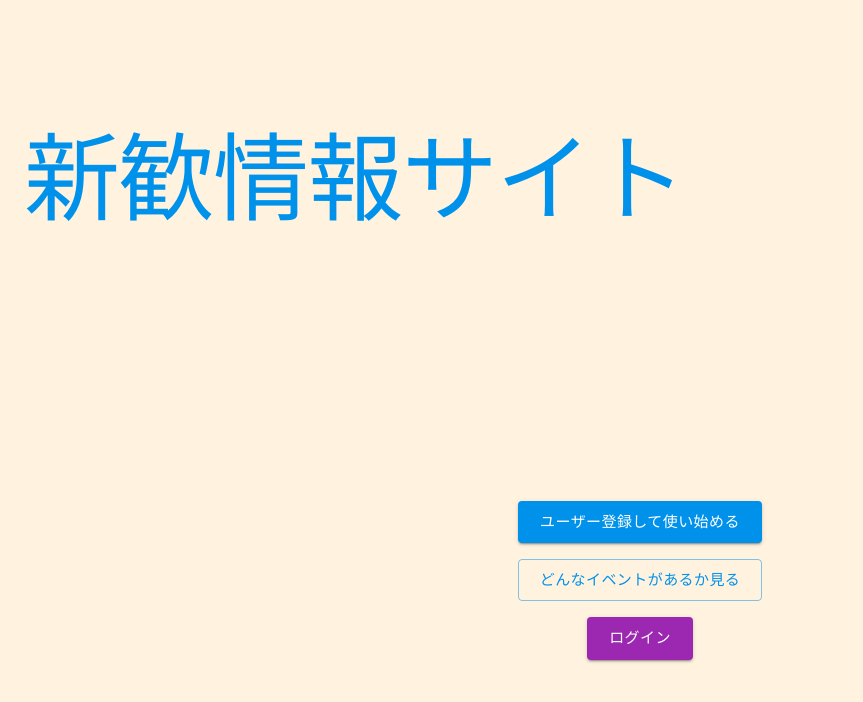
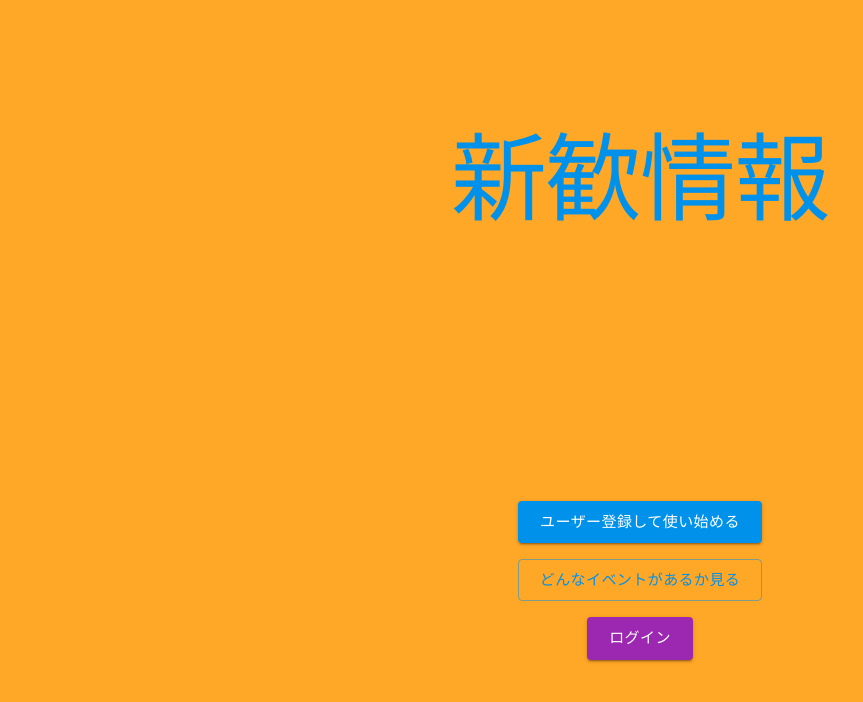
Before and after one commit to hotter6163/welcul, a Next.js app: page / in a window 1280 px wide. Shown: the top 702 px of the page, without its empty margins (0-863 px from the left). Built offline with nearby package versions, Linux system fonts and the light colour scheme.

Commit message:
ページ全体のレイアウトの修正

```diff
--- a/src/components/layouts/wrapInLayout.tsx
+++ b/src/components/layouts/wrapInLayout.tsx
@@ -6,23 +6,21 @@ type PageType = 'top' | 'user'
 
 export const wrapInLayout = (
   pageType: PageType,
-  WrappedComponent: ReactElement
+  WrappedPage: ReactElement
 ): ReactElement => {
   let pageWithLayout: ReactElement
   switch (pageType) {
     case 'top':
-      pageWithLayout = (
-        <Box sx={{ bgcolor: 'background.base' }}>
-          {WrappedComponent}
-        </Box>
-      )
+      pageWithLayout = WrappedPage
       break
     case 'user':
       pageWithLayout = (
-        <Box sx={{ bgcolor: 'background.base' }}>
+        <>
           <Header />
-          {WrappedComponent}
-        </Box>
+          <Box component="main" className="mt-20">
+            {WrappedPage}
+          </Box>
+        </>
       )
       break
   }
--- a/src/pages/home.tsx
+++ b/src/pages/home.tsx
@@ -5,7 +5,7 @@ import { wrapInLayout } from 'components/layouts/wrapInLayout'
 
 const Page: NextPage = () => {
   return wrapInLayout('user',
-    <main>
+    <>
       <Typography variant="body1" gutterBottom>body1 variant</Typography>
       <Typography variant="body2" gutterBottom>body2 variant</Typography>
       <Typography variant="button" display="block" gutterBottom>button variant</Typography>
@@ -25,7 +25,7 @@ const Page: NextPage = () => {
         <Button variant="outlined" size="medium">Button</Button>
         <Button variant="outlined" size="large">Button</Button>
       </div>
-    </main>
+    </>
   )
 }
 
--- a/src/pages/index.tsx
+++ b/src/pages/index.tsx
@@ -6,6 +6,7 @@ import {
   Grid,
   Typography
 } from '@mui/material'
+// import useScrollTrigger from '@mui/material/useScrollTrigger';
 
 import { wrapInLayout } from 'components/layouts/wrapInLayout'
 
@@ -17,16 +18,16 @@ declare module '@mui/material/Button' {
 
 const Page: NextPage = () => {
   return wrapInLayout('top',
-    <main>
-      <Container maxWidth="xl">
+    <Box component="main">
+      <Container maxWidth="xl" sx={{ bgcolor: 'background.main'}}>
         <Grid container className="h-screen">
           <Grid item xs={12} className="flex">
-            <div className="self-center">
+            <div className="self-center w-full text-center">
               <Typography
                 variant="h1"
                 sx={{ color: "text.accent" }}
               >
-                新歓情報サイト
+                新歓情報
               </Typography>
             </div>
           </Grid>
@@ -38,7 +39,7 @@ const Page: NextPage = () => {
                 </Button>
               </div>
               <div className="text-center my-4">
-                <Button variant="outlined" color="accent" size="large">
+                <Button variant="outlined" color="accent" size="large" className="bg-white">
                   どんなイベントがあるか見る
                 </Button>
               </div>
@@ -51,7 +52,7 @@ const Page: NextPage = () => {
           </Grid>
         </Grid>
       </Container>
-    </main>
+    </Box>
   )
 }
 
--- a/src/theme/CustomThemeProvider.tsx
+++ b/src/theme/CustomThemeProvider.tsx
@@ -32,7 +32,7 @@ type CustomThemeProps = {
 let theme = createTheme({
   palette: {
     main: {
-      main: orange[500],
+      main: orange[400],
       contrastText: '#fff',
     },
     base: {
@@ -55,6 +55,7 @@ let theme = createTheme({
 theme = createTheme(theme, {
   palette: {
     background: {
+      main: theme.palette.main.main,
       base: theme.palette.base.main
     },
     text: {
```
